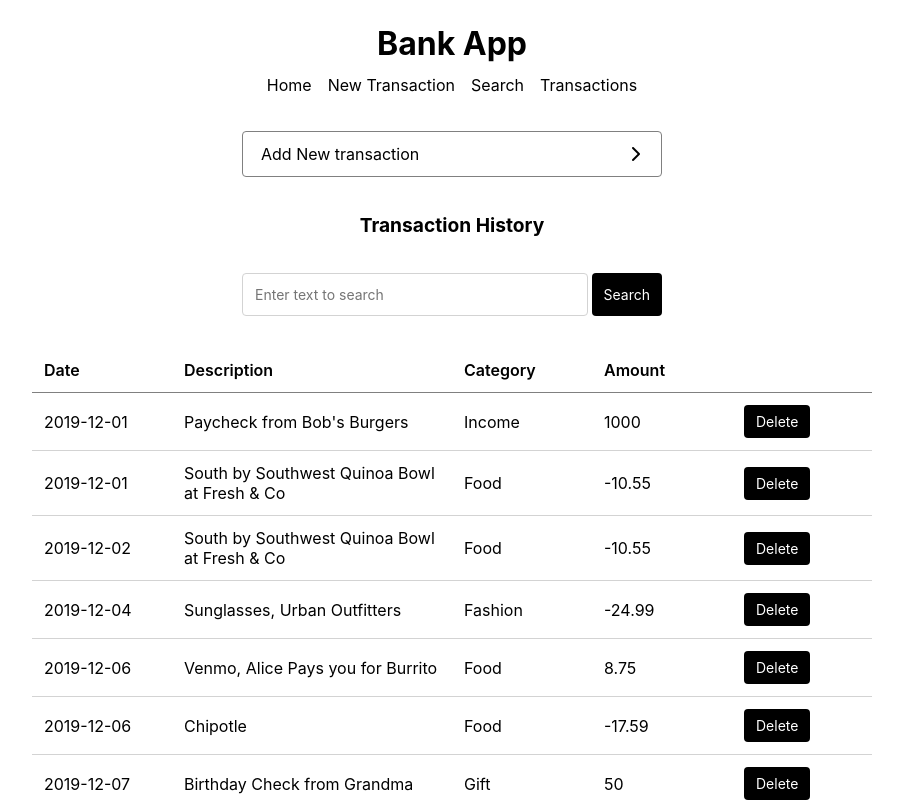
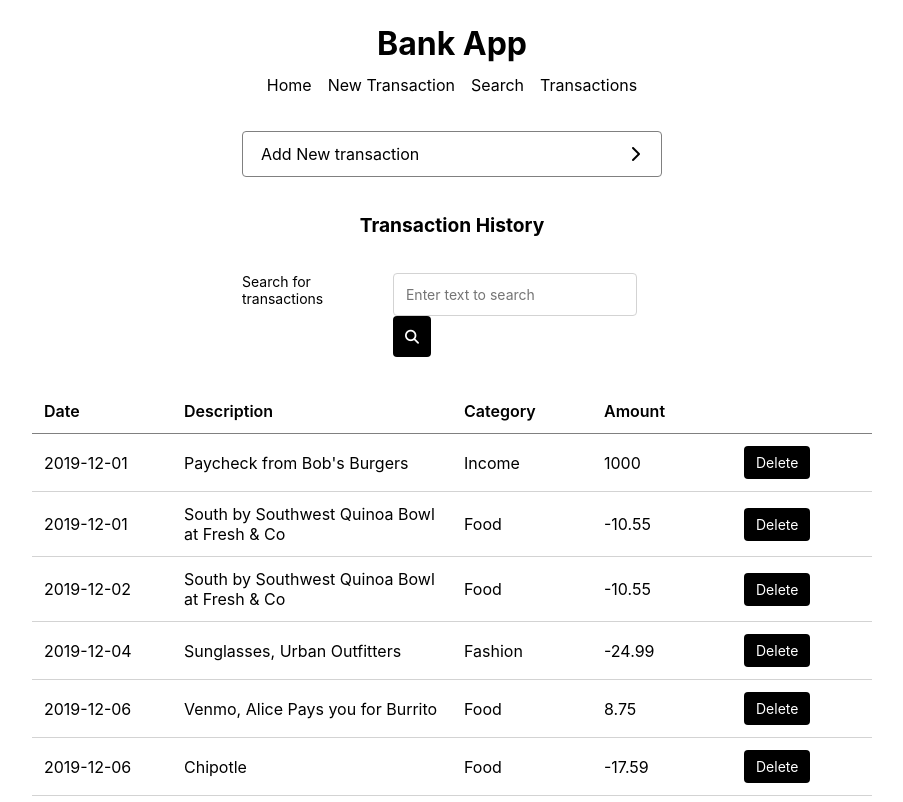
Before and after one commit to eugenemrg/BankApp, a React (Create React App) app: page / in a window 1280 px wide. Shown: the top 802 px of the page, without its empty margins (188-1091 px from the left). Built offline with nearby package versions, Linux system fonts and the light colour scheme; data requests are answered from the project's data file.

Commit message:
Updated TransactionSearch component, updated component stracture and content, received handleSearch, showSearchLoadingIcon props from App component, used showSearchLoadingIcon state variable to decide when loading icon or search icon shows, create state variable for search input

```diff
--- a/src/components/TransactionSearch.js
+++ b/src/components/TransactionSearch.js
@@ -1,13 +1,19 @@
-import React from 'react'
+import React, { useState } from 'react'
 
-function TransactionSearch() {
+function TransactionSearch({ handleSearch, showSearchLoadingIcon }) {
+
+  const [query, setQuery] = useState('')
+
   return (
     <div className='search-container' id='search'>
-        <p id='search-title'>Transaction History</p>
-        <form id='search-form'>
-            <input type='text' placeholder='Enter text to search' required id='search-form-input' />
-            <button id='search-form-submit'>search</button>
-        </form>
+      <p id='search-title'>Transaction History</p>
+      <form id='search-form'>
+        <label htmlFor='search'>Search for transactions</label>
+        <div id='search-input-container'>
+          <input id='search-form-input' name='search' type='text' placeholder='Enter text to search' value={query} onChange={(e) => setQuery(e.target.value)} />
+          <button id='search-form-submit'>{showSearchLoadingIcon ? <i class="fa-solid fa-circle-notch fa-spin"></i> : <i class="fa-solid fa-magnifying-glass"></i>}</button>
+        </div>
+      </form>
     </div>
   )
 }
```
